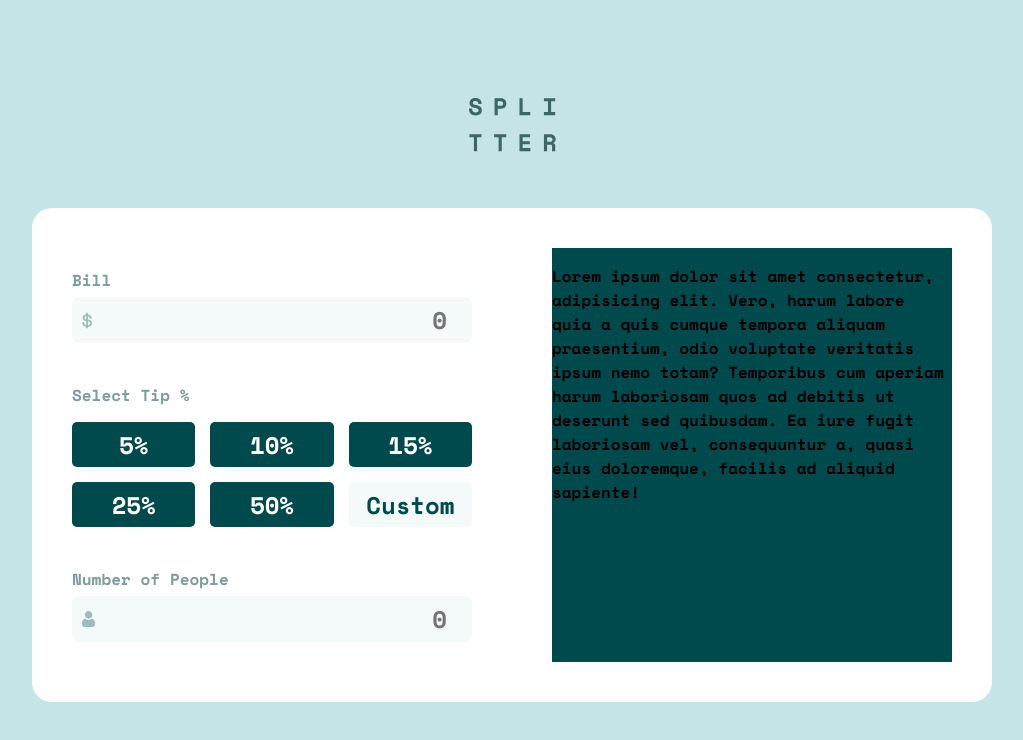
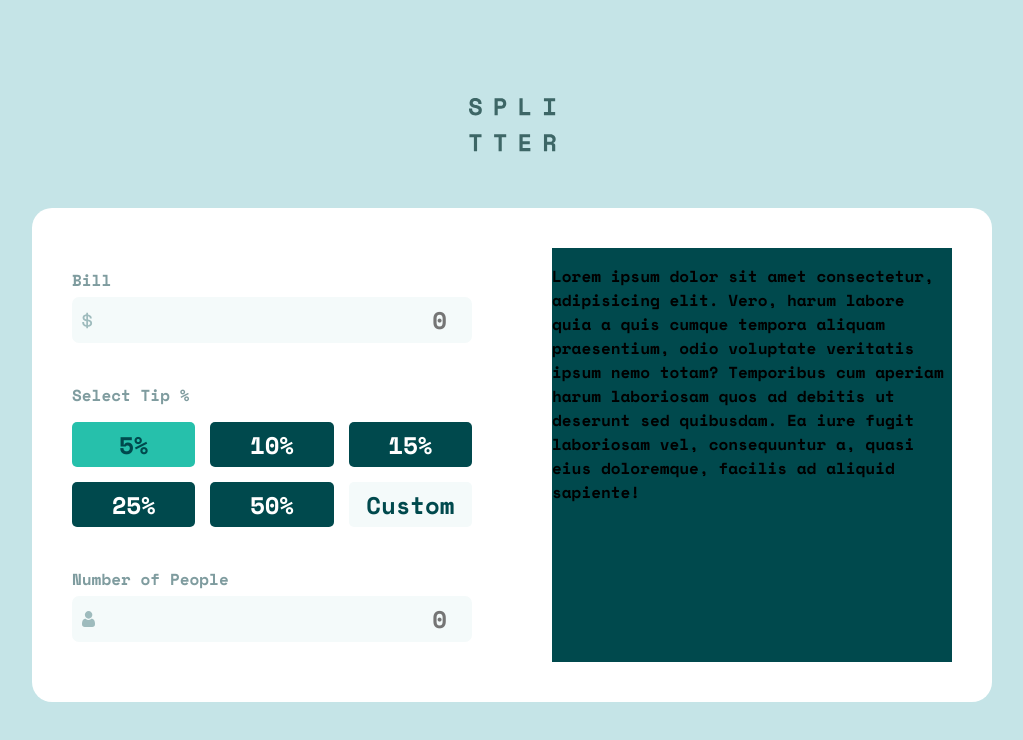
Before and after one commit to eivindsimonsen/tip-calculator-app, a React (Vite) app: page / in a window 1280 px wide. In both pictures the pointer is over the input "5%". Shown: the top 740 px of the page, without its empty margins (128-1151 px from the left). Built offline with nearby package versions, Linux system fonts and the light colour scheme.

Commit message:
Left side desktop complete

```diff
--- a/src/css/index.css
+++ b/src/css/index.css
@@ -60,8 +60,16 @@ input:is([type="button"]) {
   height: 45px;
 }
 
+input:is([type="button"]):hover {
+  background-color: var(--primary-cyan);
+  color: var(--dark-cyan);
+  cursor: pointer;
+}
+
 input {
   font-size: var(--font-size);
+  color: var(--dark-cyan);
+  outline: none;
 }
 
 /* Calculation */
@@ -82,6 +90,7 @@ input {
 #tip-custom {
   background-color: var(--verylightgray-cyan);
   color: var(--dark-cyan);
+  text-align: center;
 }
 
 .input-container {
@@ -97,6 +106,12 @@ input {
   margin-top: 5px;
 }
 
+.input-wrapper:hover,
+#tip-custom:hover {
+  cursor: pointer;
+  outline: 2px solid var(--primary-cyan);
+}
+
 /* Results */
 .result {
   background-color: var(--dark-cyan);
```
